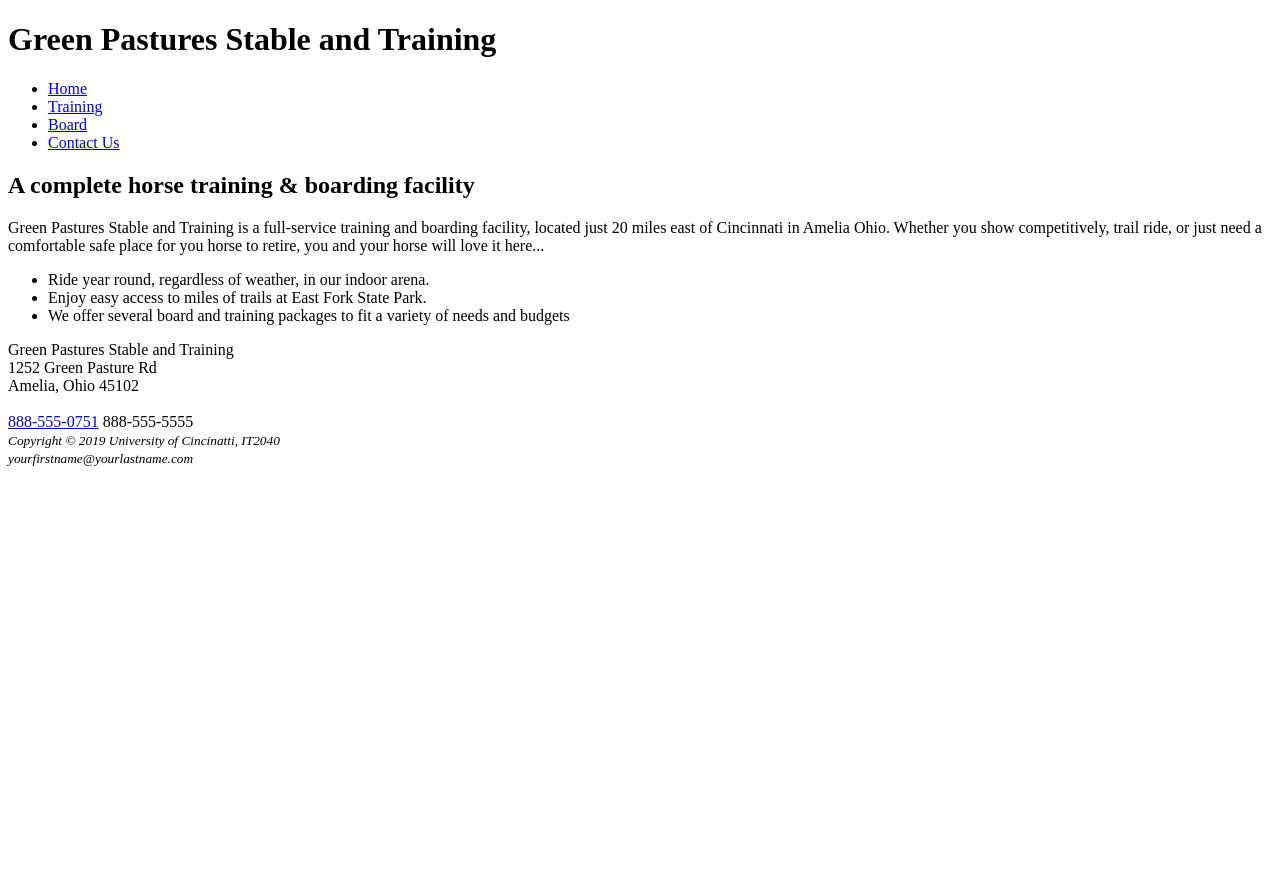
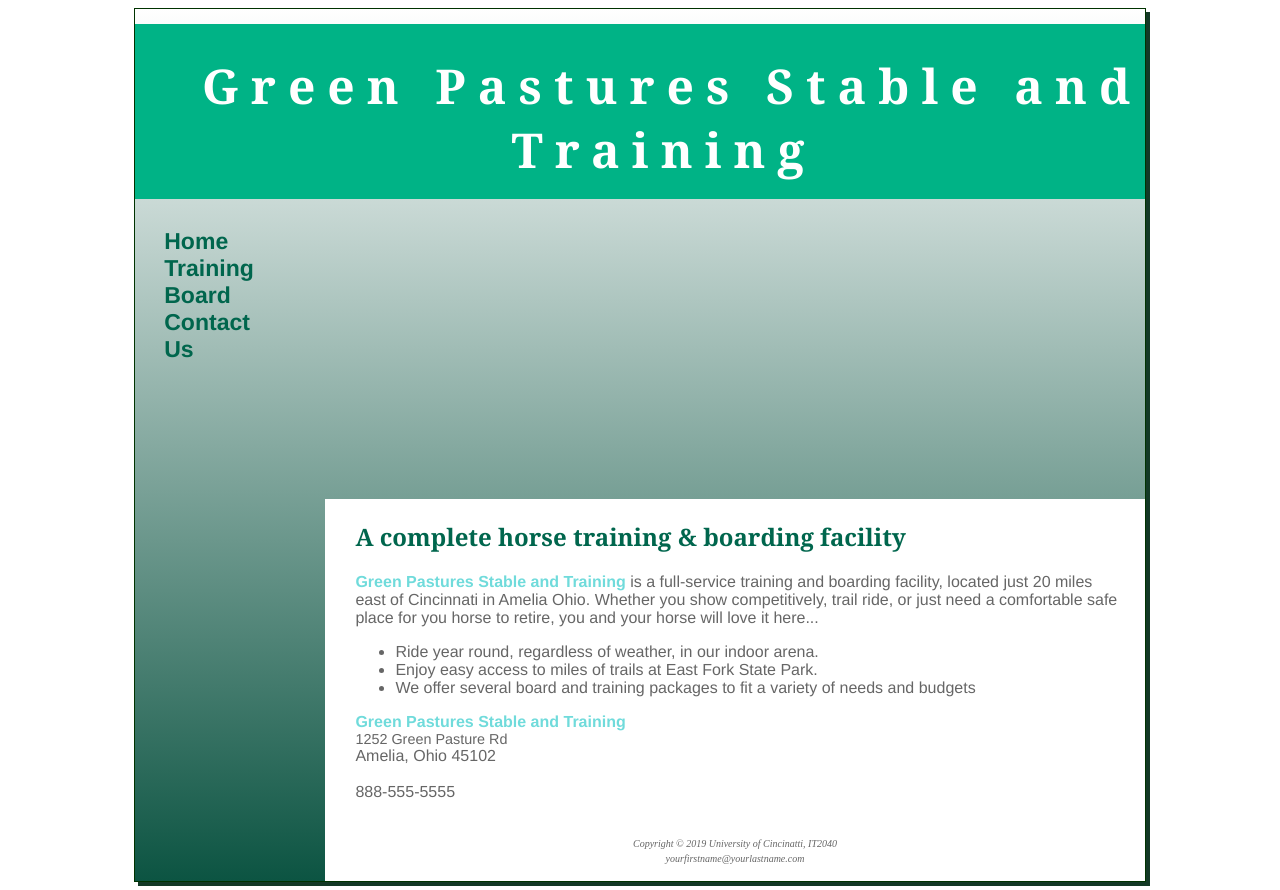
Before and after one commit to GavinStone020/Green-Pastures-5, a plain HTML site: page index.html in a window 1280 px wide. Before the commit the page ends 800 px from the top, so only its background shows below. Drawn offline with Linux system fonts and the light colour scheme.

Commit message:
Update index.html

```diff
--- a/index.html
+++ b/index.html
@@ -4,7 +4,7 @@
 				<title>index</title>
 				<meta name="viewport" content="width=device-width, initial-scale=1.0" />
 				<meta charset="utf-8">
-				<link rel="stylesheet" type="text/css" href="GPST-backup.css">
+				<link rel="stylesheet" type="text/css" href="GPST.css">
 				<link rel="icon" type="image/x-icon" href="https://gavinstone020.github.io/Green-Pastures/favicon.ico" >
 		</head>
 		<body>
```
